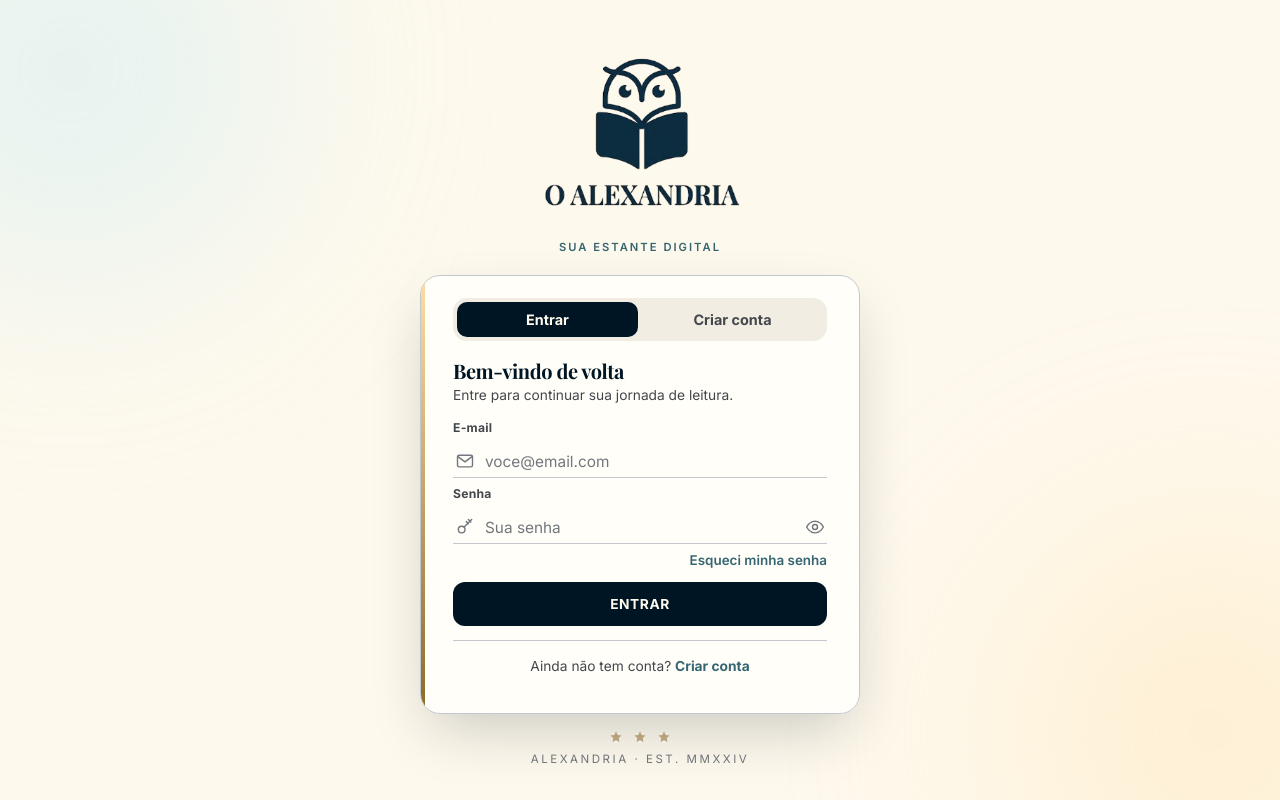
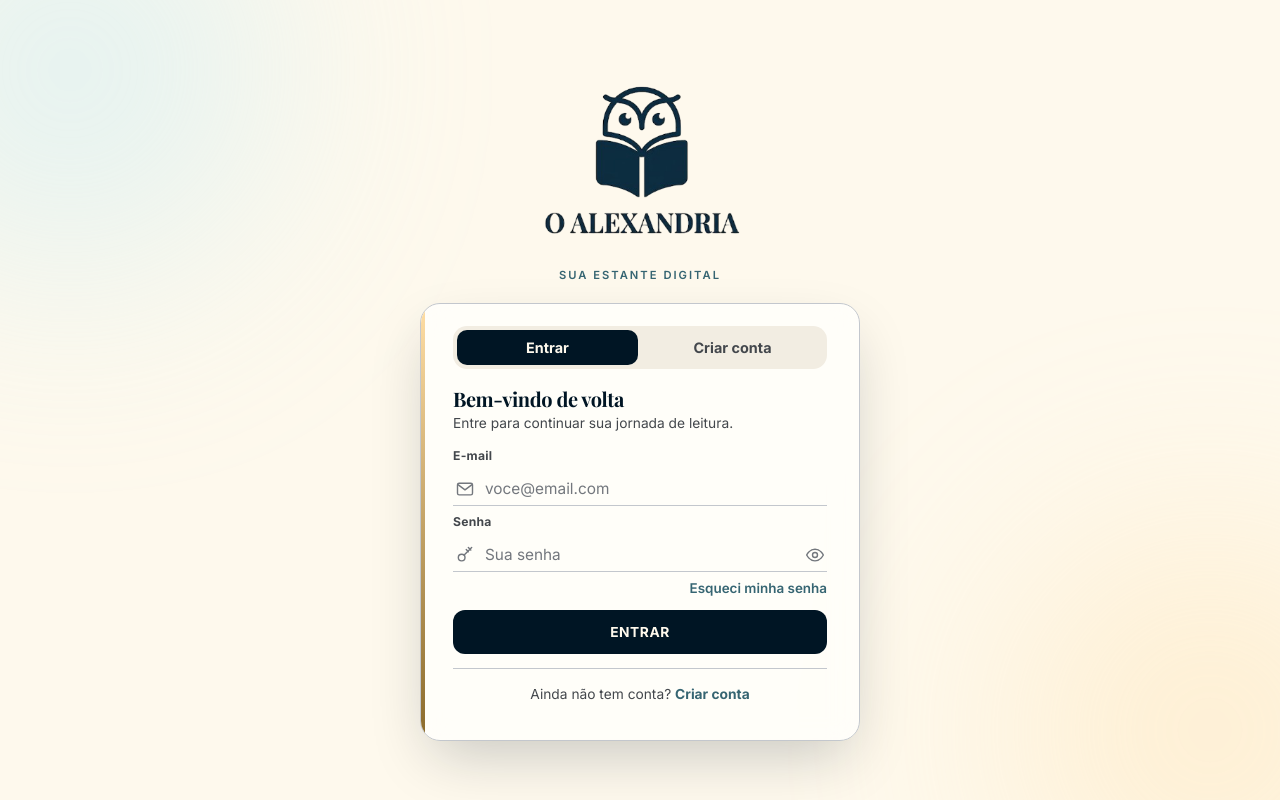
Before and after one commit to EdersonSouzaa/Alexandria, a React (Vite) app in the folder frontend/: page /login in a window 1280 px wide. Built offline with nearby package versions, Linux system fonts and the light colour scheme; no server answers; a web font is replaced by a local one.

Commit message:
Retirado rodapé na tela de login, cadastro

```diff
--- a/frontend/src/components/AuthLayout.css
+++ b/frontend/src/components/AuthLayout.css
@@ -301,27 +301,6 @@
   color: var(--auth-primary);
 }
 
-.auth-shell__deco {
-  margin-top: 16px;
-  text-align: center;
-}
-
-.auth-shell__stars {
-  display: flex;
-  justify-content: center;
-  gap: 10px;
-  margin-bottom: 6px;
-  color: var(--auth-tertiary);
-  opacity: 0.55;
-}
-
-.auth-shell__deco p {
-  margin: 0;
-  font-size: 0.72rem;
-  letter-spacing: 0.22em;
-  color: var(--auth-outline);
-}
-
 @media (max-width: 520px) {
   .auth-shell__main {
     padding: 20px 20px;
@@ -341,15 +320,10 @@
     height: clamp(80px, 14vw, 110px);
     margin-bottom: 6px;
   }
-
-  .auth-shell__deco {
-    margin-top: 10px;
-  }
 }
 
 @media (max-height: 650px) {
-  .auth-shell__brand p,
-  .auth-shell__deco {
+  .auth-shell__brand p {
     display: none;
   }
 
--- a/frontend/src/components/AuthLayout.jsx
+++ b/frontend/src/components/AuthLayout.jsx
@@ -1,6 +1,5 @@
 import { Link } from 'react-router-dom'
 import logo from '../assets/logo.png'
-import { IconEstrela } from './AuthIcons'
 import './AuthLayout.css'
 
 export default function AuthLayout({ active, title, subtitle, children }) {
@@ -39,15 +38,6 @@ export default function AuthLayout({ active, title, subtitle, children }) {
 
             {children}
           </div>
-
-          <div className="auth-shell__deco">
-            <div className="auth-shell__stars" aria-hidden="true">
-              <IconEstrela />
-              <IconEstrela />
-              <IconEstrela />
-            </div>
-            <p>ALEXANDRIA · EST. MMXXIV</p>
-          </div>
         </div>
       </main>
     </div>
```
